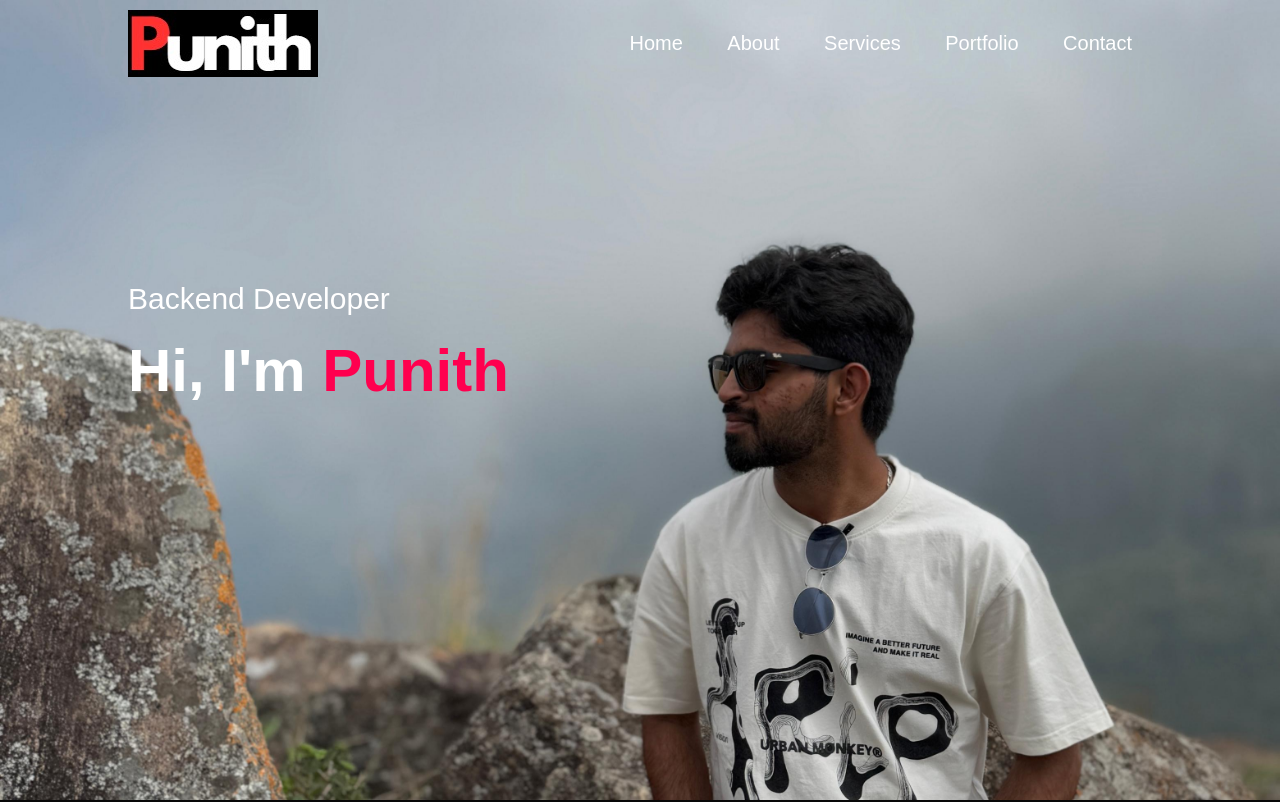
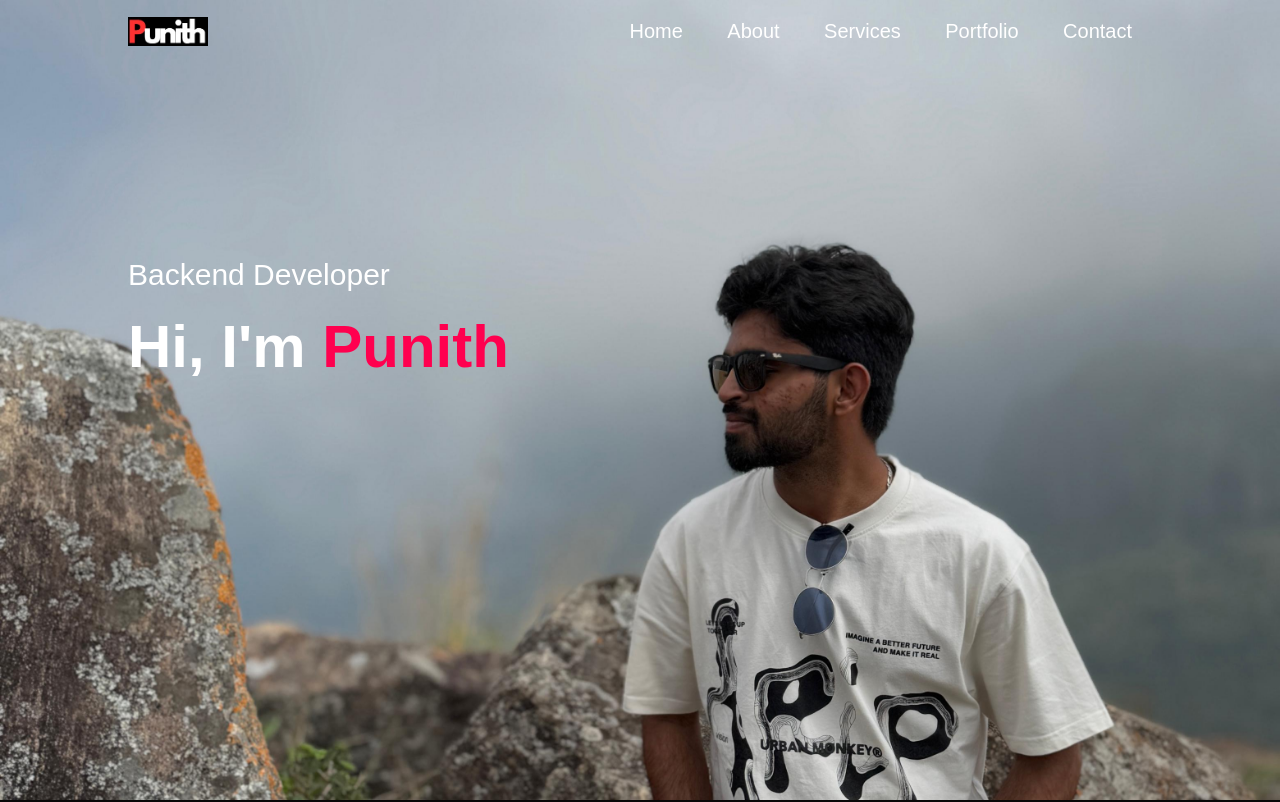
Before and after one commit to punith1516/personal-portfolio, a website: page index.html in a window 1280 px wide. Shown: the top 802 px of the page. Drawn offline with Linux system fonts and the light colour scheme.

Commit message:
no significant changes

```diff
--- a/index.html
+++ b/index.html
@@ -11,7 +11,7 @@
 <div id="header">
     <div class="container">
         <nav>
-            <img src="images/l1.jpg" class=""logo>
+            <img src="images/l1.jpg" class="logo">
             <ul id="sidemenu">
                 <li><a href="#header">Home</a></li>
                 <li><a href="#About">About</a></li>
```
